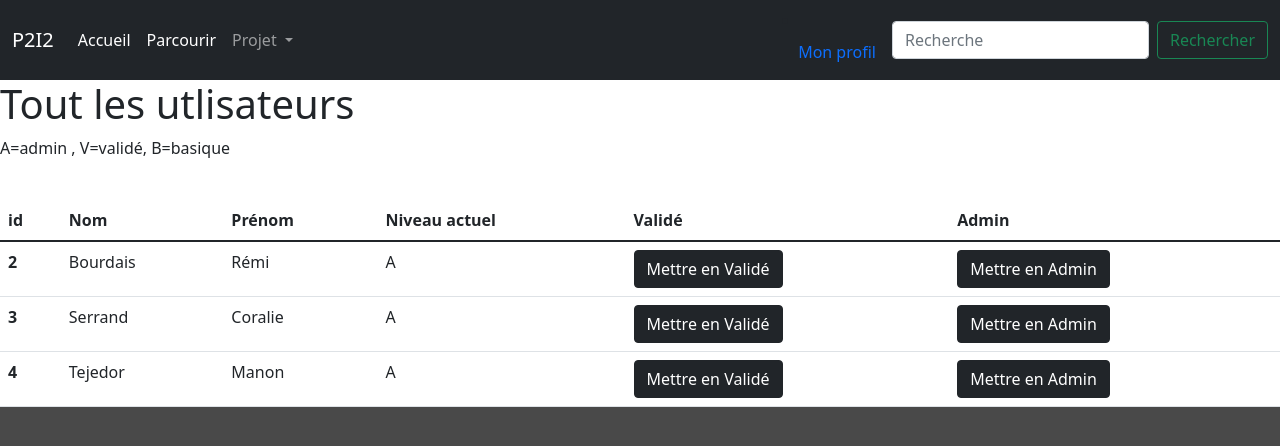
After one commit to rouxmi/Bird-Democratie-Participative, a Flask app: page /validation in a window 1280 px wide. The commit adds this page. Shown: the top 446 px of the page. Run offline with Flask 2, Linux system fonts and the light colour scheme; a user stored in the database is signed in; data comes from the database, SQL or seed files in the repository; both versions use the stored data as it was after the commit.

Commit message:
ajout validation utilisateurs

```diff
--- a/app.py
+++ b/app.py
@@ -276,7 +276,55 @@ def updatecompteurpostnegatif(id):
 
 @app.route('/profil')
 def voirleprofil():
-     return render_template('profil.html')
+     db = sqlite3.connect('database.db')
+     cursor = db.cursor()
+     cursor.execute("SELECT niveau FROM utilisateurs WHERE id_user=?",(str(session.get("id"))))
+     niveau=cursor.fetchall()
+     if niveau[0][0]=='A':
+          return render_template('profil.html',data='e')
+     else:
+          return render_template('profil.html',data=1)
+
+@app.route('/validation')
+def validation_utilisateur():
+     db = sqlite3.connect('database.db')
+     cursor = db.cursor()
+     cursor.execute("SELECT niveau FROM utilisateurs WHERE id_user=?",(str(session.get("id"))))
+     niveau=cursor.fetchall()
+     if niveau[0][0]=='A':
+          cursor.execute('SELECT niveau,id_user,nom,prénom FROM utilisateurs')
+          data=cursor.fetchall()
+          return render_template('validation.html',data=data,admin=str(session.get("id")))
+     else:
+          return redirect('/')
+
+@app.route('/<id>/<admin>/<niveau>')
+def update_niveau(id,admin,niveau):
+     db = sqlite3.connect('database.db')
+     cursor = db.cursor()
+     cursor.execute("SELECT niveau FROM utilisateurs WHERE id_user=?",(str(id)))
+     niv=cursor.fetchall()
+     cursor.execute("SELECT niveau FROM utilisateurs WHERE id_user=?",(str(admin)))
+     user=cursor.fetchall()
+     if user[0][0]=='A' and niv!=[]:
+          if niveau=='Admin':
+               cursor.execute("UPDATE utilisateurs SET niveau='A' WHERE id_user=?",(str(id),))
+               db.commit()
+               db.close()
+               return redirect('/validation')
+          elif niveau=='Validé':
+               cursor.execute("UPDATE utilisateurs SET niveau='V' WHERE id_user=?",(str(id),))
+               db.commit()
+               db.close()
+               return redirect('/validation')
+          else:
+               return redirect('/')
+     else:
+          db.close()
+          return redirect('/')
+
+
+
 
 
 if __name__=='__main__':
--- a/templates/login.html
+++ b/templates/login.html
@@ -7,8 +7,8 @@
     <!-- Bootstrap CSS -->
     <link rel="stylesheet" href="https://www.markuptag.com/bootstrap/5/css/bootstrap.min.css">
 </head>
-<body>
-    <div class="container">
+<body style="background-color: rgb(73, 73, 73);">
+    <div class="container" >
         <div class="row">
             <div class="col-md-4 offset-md-4">
                 <div class="login-form bg-light mt-4 p-4">
--- a/templates/register.html
+++ b/templates/register.html
@@ -11,8 +11,8 @@
         <link rel="stylesheet" href="https://cdn.jsdelivr.net/npm/bootstrap-icons@1.5.0/font/bootstrap-icons.css">
     </head>
 
-    <body>
-        <div class="container-fluid vh-100" style="margin-top:100px">
+    <body style="background-color: rgb(73, 73, 73);">
+        <div class="container-fluid vh-100" style="margin-top:100px" >
             <div class="" style="margin-top:50px">
                 <div class="rounded d-flex justify-content-center">
                     <div class="col-md-4 col-sm-12 shadow-lg p-5 bg-light">
--- /dev/null
+++ b/templates/validation.html
@@ -0,0 +1,41 @@
+{% extends 'layout.html' %}
+
+{% block title %}
+<meta charset="UTF-8">
+<title>Validation</title>
+{% endblock %}
+
+{% block content %}
+<body>
+    <h1>Tout les utlisateurs</h1>
+    <p>A=admin , V=validé, B=basique</p>
+    <table class="table">
+        <thead>
+          <tr>
+            <th scope="col">id</th>
+            <th scope="col">Nom</th>
+            <th scope="col">Prénom</th>
+            <th scope="col">Niveau actuel</th>
+            <th scope="col">Validé</th>
+            <th scope="col">Admin</th>
+          </tr>
+        </thead>
+        <tbody>
+
+        {% for row in data %}
+        <tr>
+            <th scope="row">{{row[1]}}</th>
+            <td>{{row[2]}}</td>
+            <td>{{row[3]}}</td>
+            <td>{{row[0]}}</td>
+            <div class="btn-group">
+            <td><a href="/{{row[1]}}/{{admin}}/Validé" class="btn btn-dark">Mettre en Validé</a></td>
+            <td><a href="/{{row[1]}}/{{admin}}/Admin" class="btn btn-dark">Mettre en Admin</a></td>
+            </div>
+        </tr>
+        {% endfor %}
+    </tbody>
+</table>
+
+</body>
+{% endblock %}
```
Also changed, not shown: templates/profil.html (+9 -1 lines), database.db.
